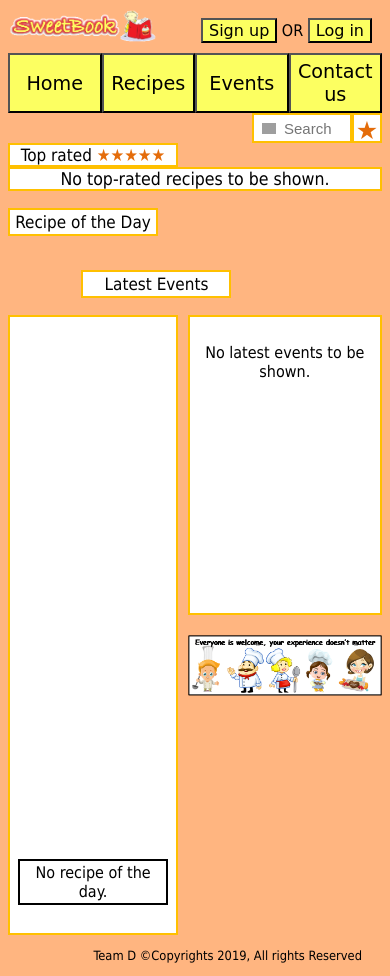
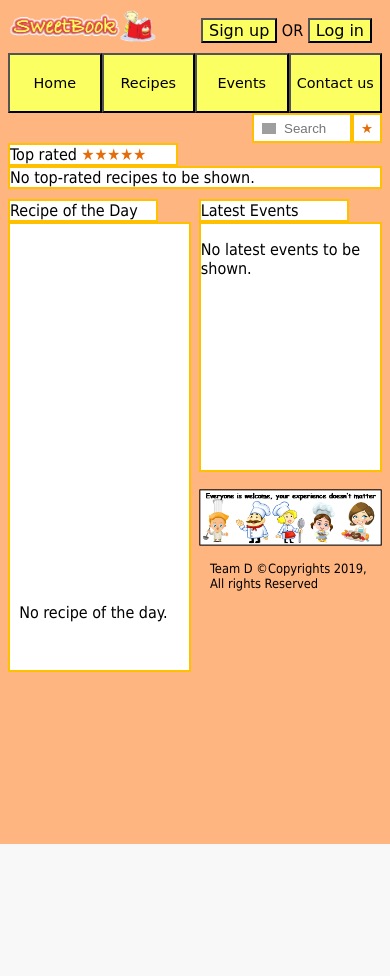
Before and after one commit to princesszet/sweetbook_project, a Django app: page / in a window 390 px wide. After the commit the page ends 844 px from the top, so only its background shows below. Run offline with Django 3.2, Linux system fonts and the light colour scheme; data that the repository does not hold is empty; some libraries are stand-ins or nearby versions; grey boxes are pictures that could not be loaded.

Commit message:
Responsive home.html with css

```diff
--- a/sweetbook_project/static/css/base.css
+++ b/sweetbook_project/static/css/base.css
@@ -55,7 +55,7 @@ button{
 #rights{
 	float: right;
 	clear:right;
-	margin-right: 20px;
+	margin-right: 2%;
 	font-size: 80%;
 }
 
@@ -67,5 +67,6 @@ button{
 
 	#menu button{
 		height: 60px;
+		font-size: 90%;
 	}
 }
--- a/sweetbook_project/static/css/home.css
+++ b/sweetbook_project/static/css/home.css
@@ -1,17 +1,15 @@
+/*search button*/
 #search{
 	margin-top: 40px;
 }
 
-input{
+#search input{
 	float: right;
-	border: 2px solid #ffc000;
-	background-color: white;
 }
 
 #searchinput{
 	width: 100px;
 	height: 30px;
-	font-size: 15px;
 	background-image: url("/static/images/search.jpg");
 	background-size: 15%;
 	background-repeat: no-repeat;
@@ -23,19 +21,13 @@ input{
 	color: #e46c0a;
 	width: 30px;
 	height: 30px;
-	font-size: 25px;
-	padding: 1px;
-	padding-top: 1px;
 }
 
+/*top rated title*/
 #topratedhead{
 	clear: both;
 	width: 170px;
 	height: auto;
-	border: 2px solid #ffc000;
-	background-color: white;
-	font-size: 17px;
-	text-align: center;
 	margin: 0px;
 }
 
@@ -43,9 +35,8 @@ input{
 	color: #e46c0a;
 }
 
+/*slideshow*/
 #myCarousel{
-	border: 2px solid #ffc000;
-	background-color: white;
 	margin: 0px;
 }
 
@@ -61,9 +52,6 @@ input{
 }
 
 .item-text{
-	font-family: Tahoma, Geneva, sans-serif;
-	border: 2px solid #ffc000;
-	background-color: #fff;
 	width:98%;
 	position: absolute;
 	top: 1px;
@@ -80,52 +68,34 @@ input{
 	background-color: #000;
 }
 
-#item-no-top{
-	font-size: 110%;
-	text-align: center;
-	font-family: Tahoma, Geneva, sans-serif;
-}
-
-#headers p{
-	height: auto;
-	width: 150px;
-	border: 2px solid #ffc000;
-	background-color: white;
-	font-size: 17px;
-	padding: 2px;
-	text-align: center;
-}
-
-#header1{
-	float: left;
-}
-
-#header2{
-	float: right;
-	margin-right: 40.25%;
-}
-
+/*recipe of the day box*/
 #recipeofday{
 	position: relative;
 	height: 620px;
-	width: 45.5%;
-	border: 2px solid #ffc000;
-	background-color: white;
+	width: 49%;
 	clear: left;
 	float: left;
+	margin-top: 10px;
+}
+
+#header-recipe, #header-event{
+	width: 150px;
+}
+
+#container-recipe, #container-event{
+	height: 100%;
 }
 
 #recipeofday img{
 	position: absolute;
-	border: 2px solid #000;
-	top: 5%;
+	top: 8%;
 	left: 5%;
-	height: 70%;
+	height: auto;
 	width: 90%;
 }
 
+/*desciprion of the recipe*/
 #recipeofday p{
-	border: 2px solid #000;
 	position: absolute;
 	padding: 2px;
 	bottom: 2%;
@@ -134,35 +104,80 @@ input{
 	height: auto;
 }
 
-#no-recipe{
-	text-align: center;
+/*latest events box*/
+#latestevents{
+	position: relative;
+	height: 250px;
+	width: 49%;
+	clear: right;
+	float: right;
+	margin-top: 10px;
 }
 
-#latestevents{
-	width: 52%;
-	height: 300px;
-	clear: right;
-	float: right;
-	border: 2px solid #ffc000;
-	background-color: white;
-	font-family: Tahoma, Geneva, sans-serif;
-	padding: 10px;
+#container-event{
+	overflow-y: scroll;
 }
 
 #latestevents li{
 	list-style: url("/static/images/bullet.jpg");
-
-
 }
 
-#latestevents p{
-	text-align: center;
-}
-
+/*picture with characters*/
 #characters{
 	clear: right;
 	float: right;
-	margin-top: 20px;
-	width: 52%;
-	height: 52%;
+	margin-top: 40px;
+	width: 49%;
+	height: auto;
 }
+
+@media screen and (max-width: 1300px){
+	#recipeofday{
+		height: 600px;
+	}
+}
+
+@media screen and (max-width: 1200px){
+	#recipeofday{
+		height: 550px;
+	}
+}
+
+@media screen and (max-width: 1100px){
+	#recipeofday{
+		height: 500px;
+	}
+}
+
+@media screen and (max-width: 1000px){
+	#recipeofday{
+		height: 450px;
+	}
+}
+
+@media screen and (max-width: 800px){
+	#rights{
+		width: 44%;
+	}
+
+	.item-text{
+		width: 90%;
+		font-size: 80%;
+	}
+
+	.carousel-indicators li{
+		width: 8px;
+		height: 8px;
+	}
+}
+
+@media screen and (max-width: 600px){
+	.item-text{
+		font-size: 70%;
+	}
+
+	.carousel-indicators li{
+		width: 6px;
+		height: 6px;
+	}
+}
--- a/sweetbook_project/templates/sweetbook/home.html
+++ b/sweetbook_project/templates/sweetbook/home.html
@@ -6,20 +6,26 @@
 	<link rel="stylesheet" type="text/css" href="{% static 'css/home.css' %}">
 {% endblock %}
 
+<!--title-->
+{% block title_block %}
+	Home
+{% endblock %}
+
 {% block body_block %}
 	<!--Search form-->
 	<div id="search">
 		<form>
-			<input id="submit" type="submit" value="★">
-			<input id="searchinput" type="text" name="search" placeholder="Search">
+			<input id="submit" class="orange-container" type="submit" value="★">
+			<input id="searchinput" class="orange-container" type="text" name="search" placeholder="Search">
 		</form>
 	</div>
 
-
-	<p id="topratedhead">Top rated <span id="stars">★★★★★</span></p>
+	<!--Header of top rated-->
+	<p id="topratedhead" class="orange-container">Top rated <span id="stars">★★★★★</span></p>
 
 	<!--Taken from page: http://www.optimalmatching.com/MATCHUP2019/-->
-    <div id="myCarousel" class="carousel slide" data-ride="carousel">
+	<!--Slideshow-->
+    <div id="myCarousel" class="carousel slide orange-container" data-ride="carousel">
     	{% if toprated %}
 	        <!-- Carousel indicators -->
 	        <ol class="carousel-indicators">
@@ -31,24 +37,23 @@
 	        		{% endif %}
 	            {% endfor %}
 	        </ol>
+
 	        <!-- Wrapper for carousel items -->
-
 	        <div class="carousel-inner">
 	        	{% for recipe in toprated %}
 	        		{% if forloop.first %}
 	        			<div class="item active">
-							<div class="item-text">{{recipe.name}}<br>Rating: {{recipe.rating}}<span><a href="{% url 'sweetbook:chosen_recipe' recipe.recipe_slug %}">Go to the recipe</a></span></div>
+							<div class="item-text orange-container">{{recipe.name}}<br>Rating: {{recipe.rating}}<span><a href="{% url 'sweetbook:chosen_recipe' recipe.recipe_slug %}">Go to the recipe</a></span></div>
 							<img class="item-image" src="{{MEDIA_URL}}{{recipe.picture}}" alt="{{recipe.name}}" onerror="this.onerror=null;this.src='{% static 'images/default.jpg' %}';">
 						</div>
 					{% else %}
 						<div class="item">
-							<div class="item-text">{{recipe.name}}<br>Rating: {{recipe.rating}}<span><a href="{% url 'sweetbook:chosen_recipe' recipe.recipe_slug %}">Go to the recipe</a></span></div>
+							<div class="item-text orange-container">{{recipe.name}}<br>Rating: {{recipe.rating}}<span><a href="{% url 'sweetbook:chosen_recipe' recipe.recipe_slug %}">Go to the recipe</a></span></div>
 							<img class="item-image" src="{{MEDIA_URL}}{{recipe.picture}}" alt="{{recipe.name}}" onerror="this.onerror=null;this.src='{% static 'images/default.jpg' %}';">
 						</div>
 	        		{% endif %}
 				{% endfor %}
 	        </div>
-	        <!-- carousel-inner -->
 
 	        <!-- Carousel controls -->
 	        <a class="carousel-control left" href="#myCarousel" data-slide="prev">
@@ -60,29 +65,25 @@
         {% else %}
 			<div id="item-no-top"> No top-rated recipes to be shown.</div>
 		{% endif %}
-    </div> <!-- myCarousel -->
-
-	<!-- slider ends here.. -->
-
-	<!--Recipe of the day and Latest events headers-->
-	<div id="headers">
-		<p id="header1">Recipe of the Day</p>
-		<p id="header2">Latest Events</p>
     </div>
 
-	<div>
 	<!--Recipe of the day-->
 	<div id="recipeofday">
+		<div id="header-recipe" class="orange-container">Recipe of the Day</div>
+		<div id="container-recipe" class="orange-container hundred-width">
 			{% if recipeofday %}
-				<img src="{{MEDIA_URL}}{{recipeofday.picture}}" alt="{{recipeofday.name}}" onerror="this.onerror=null;this.src='{% static 'images/default.jpg' %}';">
-				<p><b>{{recipeofday.name}}</b><br/>{{recipeofday.description | truncatechars:220}}<a href="{% url 'sweetbook:chosen_recipe' recipeofday.recipe_slug %}">See more</a></p>
+				<img class="black-container" src="{{MEDIA_URL}}{{recipeofday.picture}}" alt="{{recipeofday.name}}" onerror="this.onerror=null;this.src='{% static 'images/default.jpg' %}';">
+				<p class="black-container"><b>{{recipeofday.name}}</b><br/>{{recipeofday.description | truncatechars:220}}<a href="{% url 'sweetbook:chosen_recipe' recipeofday.recipe_slug %}">See more</a></p>
 			{% else %}
 				<p id="no-recipe">No recipe of the day.</p>
 			{% endif %}
 		</div>
+	</div>
 
 	<!--Latest events-->
 	<div id="latestevents">
+		<div id="header-event" class="orange-container">Latest Events</div>
+		<div id="container-event" class="orange-container hundred-width">
 			{% if latestevents %}
 				<ul>
 				{%for event in latestevents %}
@@ -93,7 +94,7 @@
 				<p>No latest events to be shown.</p>
 			{% endif %}
 		</div>
-
+	</div>
 		<img id="characters" src="{% static 'images/characters.png' %}" alt="Cartoon bakers">
 
 	</div>
@@ -101,6 +102,7 @@
 {% endblock %}
 
 {% block script_block %}
+	<!--scripts taken from page defined above to create slideshow-->
 	<script src="https://ajax.googleapis.com/ajax/libs/jquery/1.12.4/jquery.min.js"></script>
 	<script src="https://maxcdn.bootstrapcdn.com/bootstrap/3.3.7/js/bootstrap.min.js" integrity="sha384-Tc5IQib027qvyjSMfHjOMaLkfuWVxZxUPnCJA7l2mCWNIpG9mGCD8wGNIcPD7Txa" crossorigin="anonymous"></script>
 {% endblock %}
--- a/sweetbook_project/templates/sweetbook/recipes.html
+++ b/sweetbook_project/templates/sweetbook/recipes.html
@@ -3,6 +3,11 @@
 
 {% block style_block %}
 	<link rel="stylesheet" type="text/css" href="{% static 'css/recipes.css' %}">
+{% endblock %}
+
+<!--title-->
+{% block title_block %}
+	Recipes
 {% endblock %}
 
 {% block body_block %}
```
Lines whose indentation alone changed are shown as unchanged.
